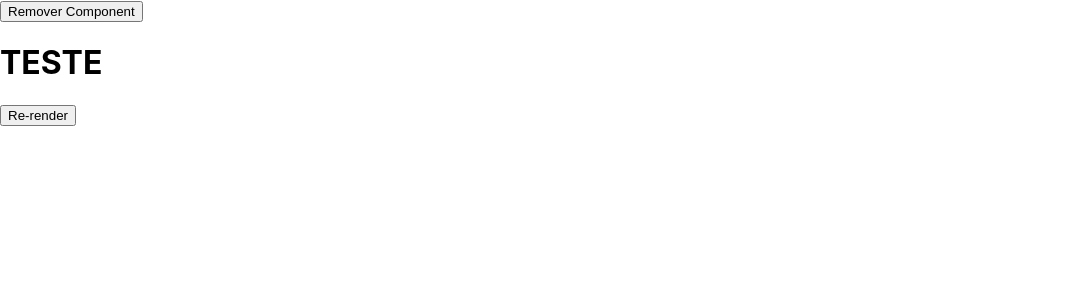
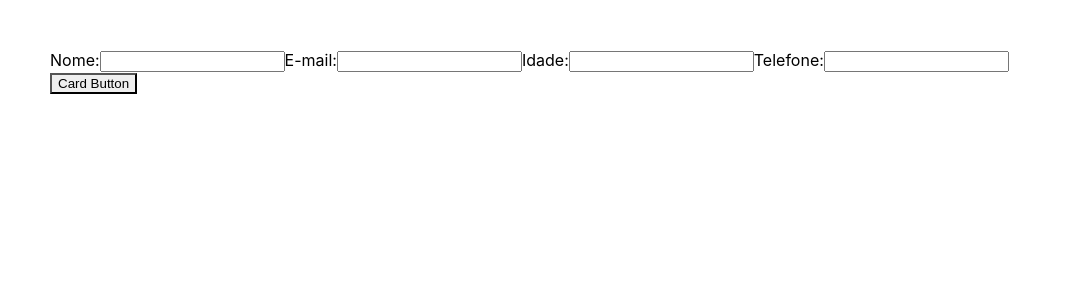
Before and after one commit to Gropp/react-avancado, a React (Create React App) app in the folder advanced-reactjs/: page / in a window 1280 px wide. Shown: the top 300 px of the page, without its empty margins (0-1072 px from the left). Built offline with nearby package versions, Linux system fonts and the light colour scheme.

Commit message:
useContext

```diff
--- a/advanced-reactjs/src/App.js
+++ b/advanced-reactjs/src/App.js
@@ -1,49 +1,30 @@
-import React, { Component } from "react";
-import Twitter from "./Components/Twitter/Twitter";
+import React, { useState, useEffect } from "react"
+import { ThemesContext, themes} from './Components/Theme/Theme'
+// importa o componente/api criado
+import Card from './Components/Card/Card'
 
-class  App extends Component {
 
-  //variavel para flag
-  state = {
-    loading: false,
-    actived: true
-  }
+//programacao funcional
+function App () {
+  //criando um estado
+  //toda vez que vc chama um state pelo setXYZ ele renderiza o componente
+  const [token, setToken] = useState()
 
-  componentDidMount() {
+  //o useEffect fica monitorando o token e a cada 4 segundos passa o valor dele
+  useEffect(() => {
     setTimeout(() => {
-      this.setState({
-        loading: true
-      })
-    }, 3000)
-  }
+      setToken('34fsdfasd53w6fg3wfh42g42t32')
+    }, 4000)
+  }, [setToken])
 
-  onRemove = () => {
-    this.setState({
-      actived: false
-    })
-  }
-
-  render () {
-
-    // cria uma lista posts
-    const posts = [{
-      title: 'xpto',
-      description: 'foo'
-    }, {
-      title: 'xpto',
-      description: 'foo'
-    }]
-
-    return (
-      <div>
-        <button onClick={this.onRemove}>Remover Component</button>
-        {/* testa se o estado esta ativado */}
-        {this.state.actived && (
-          <Twitter posts={posts} loading={this.state.loading} />
-        )}
-      </div>
-    )
-  }
+  return (
+    //os providers passam os valores para os componentes filhos
+    //neste caso o tema e o toke que é usado para acesso
+    // ... spread - passa todos os valores do objeto themes
+    <ThemesContext.Provider value={{...themes.secondary, token}}>
+      <Card />
+    </ThemesContext.Provider>
+  )
 }
 
 export default App
--- /dev/null
+++ b/advanced-reactjs/src/Components/Card/Card.js
@@ -0,0 +1,16 @@
+import React, { useContext } from "react"
+import { ThemesContext } from "../Theme/Theme"
+import Form from "../Form/Form"
+
+function Card() {
+    const theme = useContext(ThemesContext)
+    console.log('theme:valores', theme)
+    return (
+        <div style={{padding: '50px'}}>
+            <Form />
+            <button style={{background: theme.background, color: theme.color}}>Card Button</button>
+        </div>
+    )
+}
+
+export default Card
--- /dev/null
+++ b/advanced-reactjs/src/Components/Form/Form.js
@@ -0,0 +1,37 @@
+import React, {useContext} from "react"
+import { ThemesContext } from "../Theme/Theme"
+
+function Form () {
+
+    //constante que recebe o contexto do thema
+    //usado para controlar o acesso de somente usuarios logados
+    const context = useContext(ThemesContext)
+
+    const renderForm = (
+        <form>
+            <label>Nome:</label>
+            <input />
+            <label>E-mail:</label>
+            <input />
+            <label>Idade:</label>
+            <input />
+            <label>Telefone:</label>
+            <input />
+        </form>
+    )
+
+    const renderNotLogged = (
+        <h2>É necessario realizar o login!</h2>
+    )
+
+    return (
+        <div>
+            {/* em caso de logado mostrar o formulario */}
+            {console.log('valor do token', context.token)}
+            {!context.token ? renderNotLogged : renderForm}
+        </div>
+
+    )
+}
+
+export default Form
--- /dev/null
+++ b/advanced-reactjs/src/Components/Theme/Theme.js
@@ -0,0 +1,16 @@
+import { createContext } from "react"
+
+export const themes = {
+    primary: {
+        background: '#000',
+        color: '#efefef'
+    },
+    secondary: {
+        background: '#efefef',
+        color: '#000'
+    }
+}
+
+// criando um componente no react
+// tem que ser importado no App.js que é a camada principal da aplicacao
+export const ThemesContext = createContext(themes.secondary)
```
Also changed, not shown: advanced-reactjs/src/AppHooks.js (added, +50 -0 lines).
